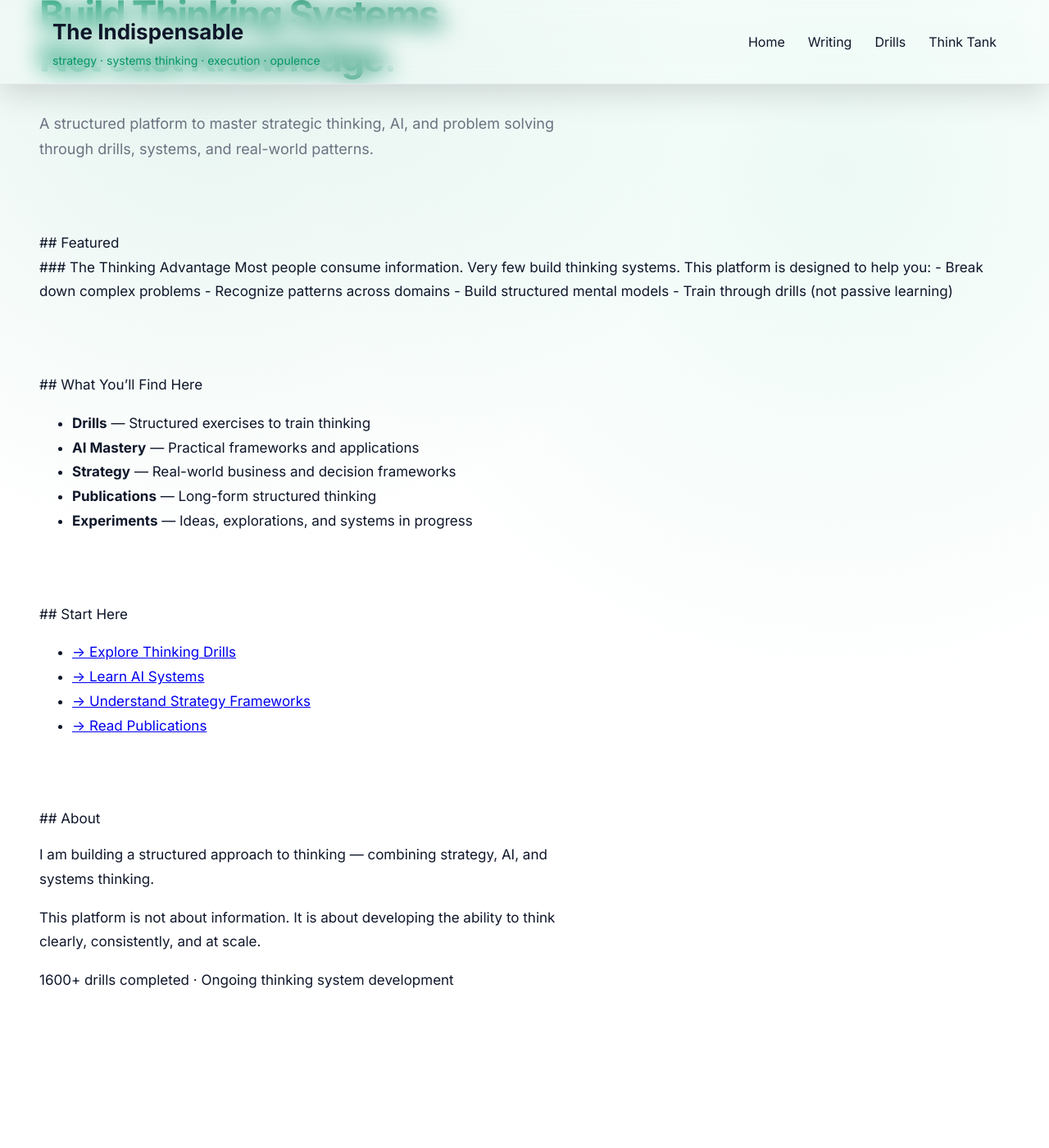
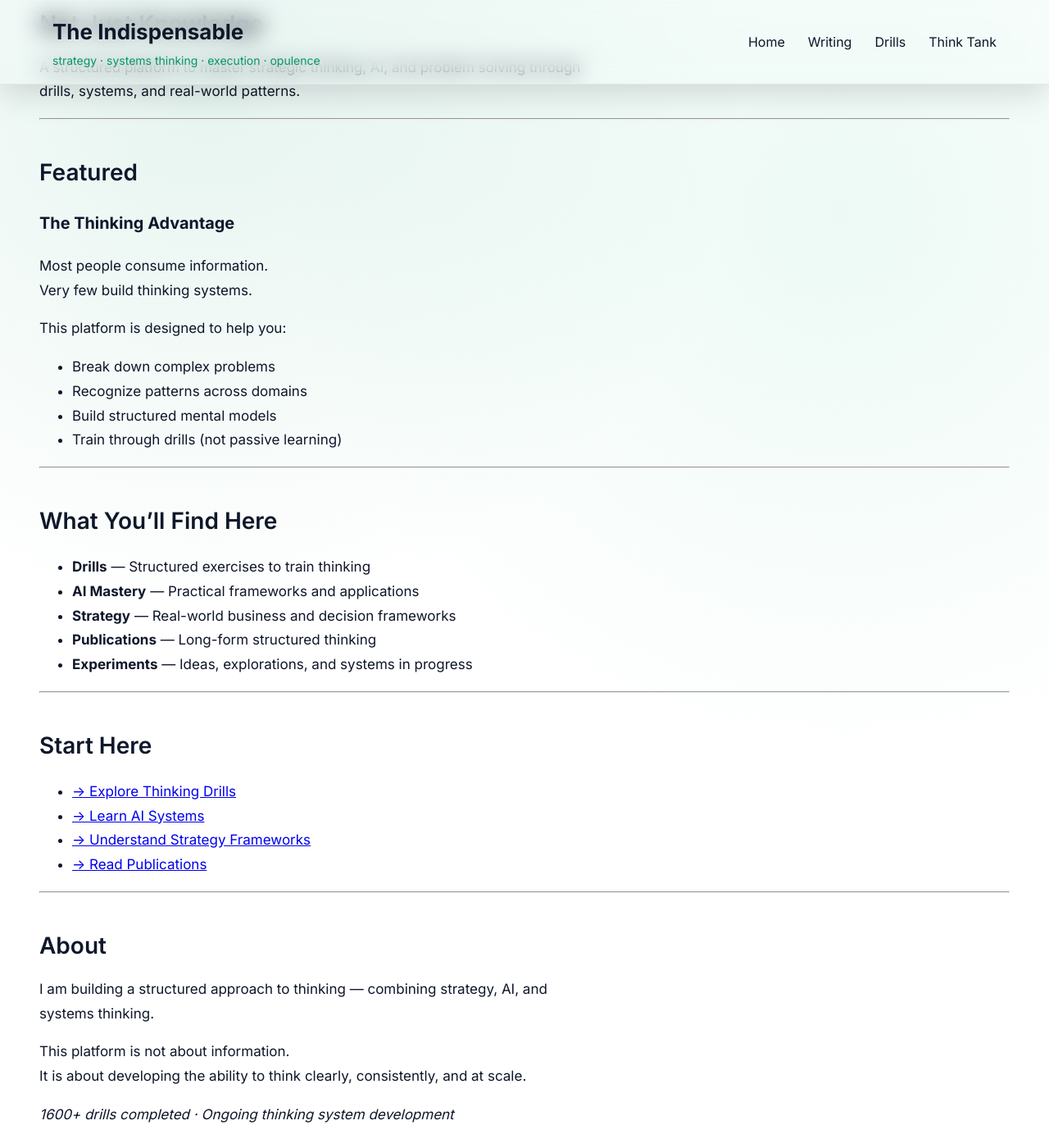
Before and after one commit to lakshminarayanannarasimhan-star/lakshminarayanannarasimhan-star.github.io, a Jekyll site: the page built from index.md, in a window 1280 px wide and 1400 px high, scrolled down 222 px. Shown: the whole window at 82% size. Built offline with Jekyll 4.4.1, drawn with Linux system fonts in a browser that asks for light colours; before the commit the page ends 1458 px from its top, so only the background shows below that; some of the changed text lies outside the part shown.

Commit message:
Update index.md

```diff
--- a/index.md
+++ b/index.md
@@ -3,25 +3,15 @@ layout: default
 title: Home
 ---
 
-<section class="hero">
+# Build Thinking Systems
+## Not Just Knowledge
 
-<h1 class="hero-title">
-Build Thinking Systems.<br>
-Not Just Knowledge.
-</h1>
-
-<p class="hero-sub">
 A structured platform to master strategic thinking, AI, and problem solving through drills, systems, and real-world patterns.
-</p>
-
-</section>
 
 
-<section>
+---
 
 ## Featured
-
-<div class="featured">
 
 ### The Thinking Advantage
 
@@ -35,65 +25,35 @@ This platform is designed to help you:
 - Build structured mental models
 - Train through drills (not passive learning)
 
-</div>
 
-</section>
-
-
-<section>
+---
 
 ## What You’ll Find Here
 
-<ul class="content-list">
-
-<li><strong>Drills</strong> — Structured exercises to train thinking</li>
-
-<li><strong>AI Mastery</strong> — Practical frameworks and applications</li>
-
-<li><strong>Strategy</strong> — Real-world business and decision frameworks</li>
-
-<li><strong>Publications</strong> — Long-form structured thinking</li>
-
-<li><strong>Experiments</strong> — Ideas, explorations, and systems in progress</li>
-
-</ul>
-
-</section>
+- **Drills** — Structured exercises to train thinking
+- **AI Mastery** — Practical frameworks and applications
+- **Strategy** — Real-world business and decision frameworks
+- **Publications** — Long-form structured thinking
+- **Experiments** — Ideas, explorations, and systems in progress
 
 
-<section>
+---
 
 ## Start Here
 
-<ul class="content-list">
-
-<li><a href="/drills/">→ Explore Thinking Drills</a></li>
-
-<li><a href="/ai/">→ Learn AI Systems</a></li>
-
-<li><a href="/strategy/">→ Understand Strategy Frameworks</a></li>
-
-<li><a href="/blog/">→ Read Publications</a></li>
-
-</ul>
-
-</section>
+- [→ Explore Thinking Drills](/drills/)
+- [→ Learn AI Systems](/ai/)
+- [→ Understand Strategy Frameworks](/strategy/)
+- [→ Read Publications](/blog/)
 
 
-<section>
+---
 
 ## About
 
-<p>
 I am building a structured approach to thinking — combining strategy, AI, and systems thinking.
-</p>
 
-<p>
-This platform is not about information. It is about developing the ability to think clearly, consistently, and at scale.
-</p>
+This platform is not about information.
+It is about developing the ability to think clearly, consistently, and at scale.
 
-<p class="meta">
-1600+ drills completed · Ongoing thinking system development
-</p>
-
-</section>
+*1600+ drills completed · Ongoing thinking system development*
```
